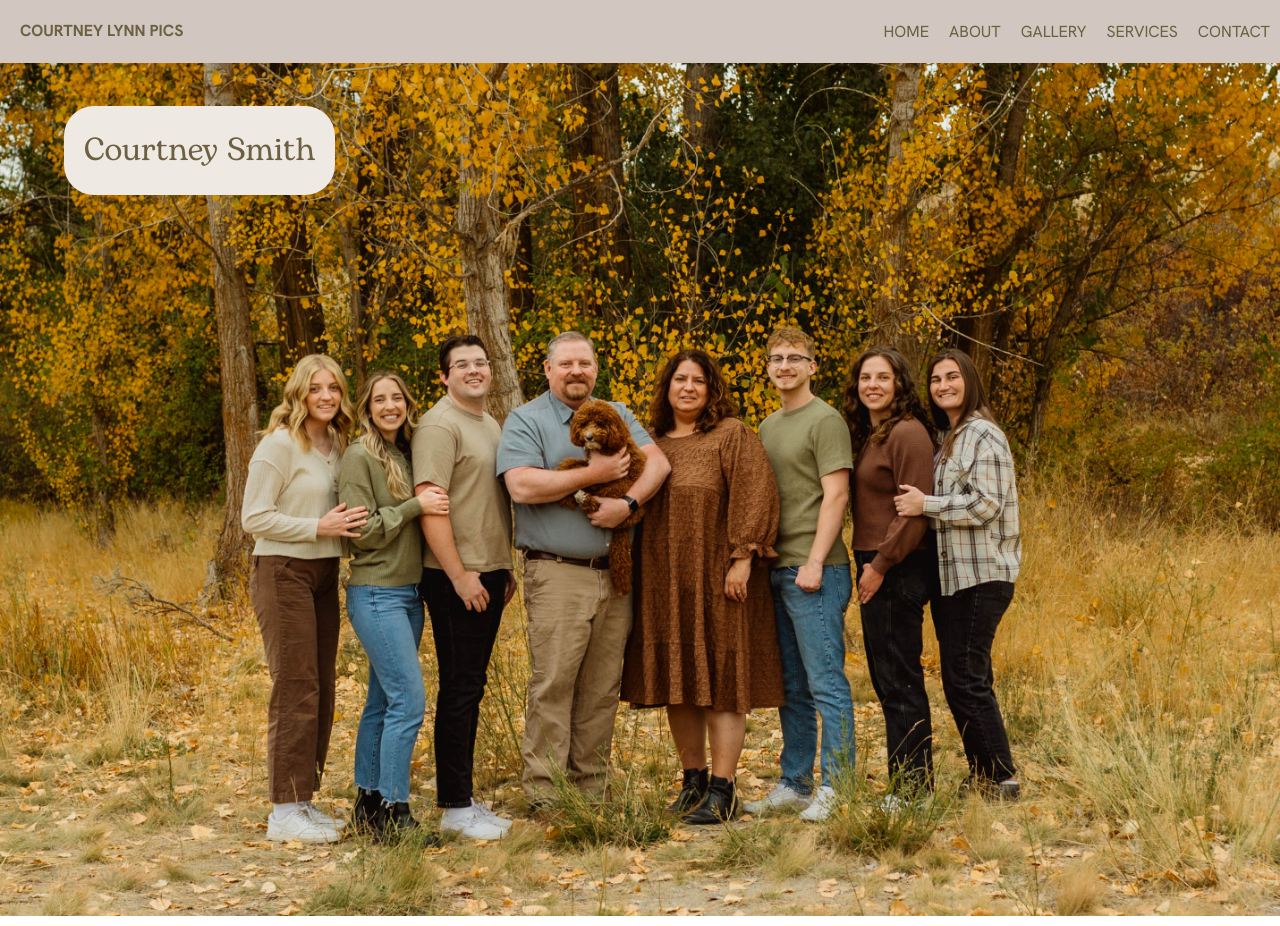
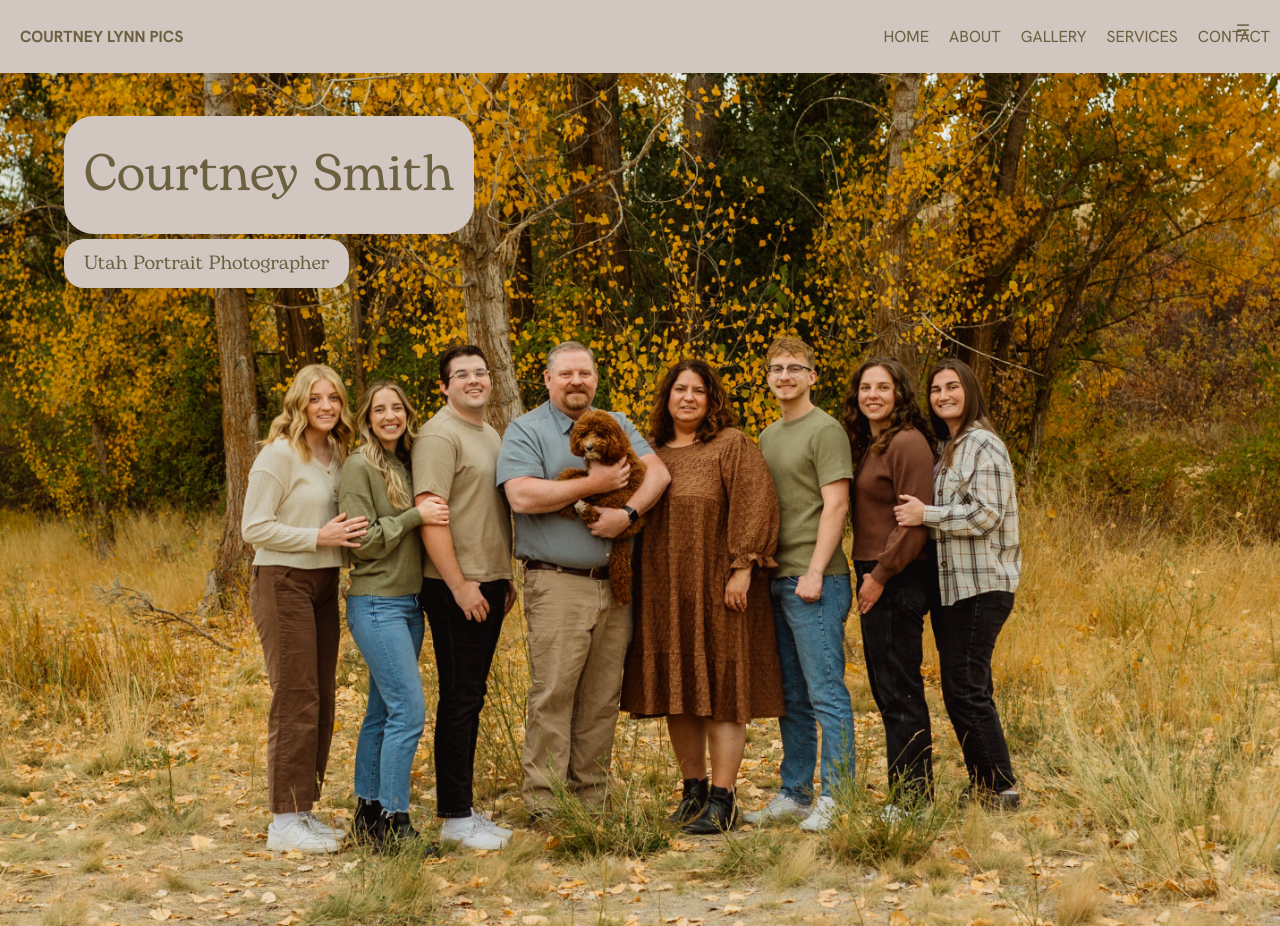
Before and after one commit to meganpierce1/PhotographyWebsite, a plain HTML site: page index.html in a window 1280 px wide. Drawn offline with nearby package versions, Linux system fonts and the light colour scheme.

Commit message:
Switched to mobile first development. Switched navbar logic. Midway through implementing intro section.

```diff
--- a/css/style.css
+++ b/css/style.css
@@ -18,6 +18,7 @@
     margin: 0 auto;
     display: flex;
     justify-content: space-between;
+    align-items: center;
     text-transform: uppercase;
     font-family: "Hanken Grotesk", sans-serif;
   }
@@ -46,35 +47,115 @@
     padding: 5px;
   }
 
+  .nav-link {
+    display: none;
+  }
+
   .dropdownLink {
-    display: none;
+    display: block;
+  }
+
+  ul.topnav.responsive {
+    flex-direction: column;
+    text-align: right;
+    padding-bottom: 20px;
+  }
+
+  ul.topnav.responsive .nav-link {
+    display: block;
+  }
+
+  ul.topnav li.dropdownLink, ul.topnav.responsive li.dropdownLink {
+      display: block;
+      position: absolute;
+      top: 15px;
+      right: 20px;
+  }
+
+  ul.topnav.responsive li {
+      position: relative;
+      top: 30px;
+      right: 20px;
   }
 
   .intro-section {
     /* display: flex; */
     /* margin: auto; */
     position: relative;
+    /* height: 100vh; */
+    overflow: hidden;
   }
+
   .intro-pic {
     width: 100%;
+    display: block; /* removes extra container space beneath image */
+    /* height: 100%; */
+    /* object-fit: cover; */
+    /* object-position: top 0 right 10px; */
+    /* object-position: center 40%;
+    transition: transform 0.3s ease; Adds smooth zoom effect */
+
     /* margin: auto; */
   }
 
-  .title-box {
-    background-color: #EFE9E4;
+  .title-container {
     position: absolute;
-    border-radius: 30px;
-    padding: 20px;
+    display: flex;
+    flex-direction: column;
+    align-items: left;
     top: 5%;
     left: 5%;
-    font-size: clamp(1rem, 2.5vw, 3rem);
+  }
+
+  .title-box {
+    /* background-color: #EFE9E4; */
+    background-color: #D1C7C0;
+    /* position: absolute;
+    top: 5%;
+    left: 5%; */
+    margin: auto;
+    padding: 20px;
+    border-radius: 30px;
+    /* font-size: clamp(1rem, 2.5vw, 3rem); */
+    font-size: clamp(1rem, 4vw, 5rem)
+}
+
+  .title-secondary {
+    /* background-color: #EFE9E4; */
+    background-color: #D1C7C0;
+    /* position: absolute; */
+    /* top: 17%;
+    left: 5%; */
+    margin-top: 5px;
+    padding: 10px 20px;
+    border-radius: 20px;
+    font-size: 1.5vw;
+    align-self: flex-start;
+  }
+
+  .second-section {
+    background-color: grey;
+    height: 150vh;
+  }
+
+  @media (min-width:760px) {
+
+    ul.topnav li a.nav-link {
+        display: block;
+    }
+
+    .dropdownLink {
+        display: none;
+    }
+
+
+
+
   }
 
 
 
-
-
-  @media (max-width: 760px) {
+  /* @media (max-width: 760px) {
     ul.topnav li a.nav-link {
       display: none;
     }
@@ -94,7 +175,6 @@
     }
 
     ul.topnav li.dropdownLink, ul.topnav.responsive li.dropdownLink {
-        /*instead of adding this I think we could just move the "position: relative and top: 30px" into the ul.topnav.responsive li a.nav-link rule and not create the new ul.topnav.responsive li rule. That way, all of the list items besides the trigram would move because the trigram has a different class. then we wouldn't have to reset the trigram, it would just stay put. */
         display: block;
         position: absolute;
         top: 15px;
@@ -107,4 +187,4 @@
         right: 20px;
     }
 
-  }
+  } */
--- a/index.html
+++ b/index.html
@@ -22,16 +22,26 @@
       <li><a class="nav-link" href="#">Gallery</a></li>
       <li><a class="nav-link" href="#">Services</a></li>
       <li><a class="nav-link" href="#">Contact</a></li>
-      <li class="dropdownLink"><a onclick="toggleDropdown(event)" href="">&#9776;</a></li>
+      <li class="dropdownLink responsive"><a onclick="toggleDropdown(event)" href="">&#9776;</a></li>
     </ul>
   </nav>
 
+  <!-- <div class="intro-section">
+    <img class="intro-pic" src="Assets/PierceFamily.jpg"/>
+    <div class="title-box">Courtney Smith</div>
+    <div class="title-secondary">Utah Portrait Photographer</div>
+  </div> -->
+
   <div class="intro-section">
     <img class="intro-pic" src="Assets/PierceFamily.jpg"/>
-    <div class="title-box">Courtney Smith</div>
+    <div class="title-container">
+      <div class="title-box">Courtney Smith</div>
+      <div class="title-secondary">Utah Portrait Photographer</div>
+    </div>
   </div>
 
-
+  <div class="second-section">
+  </div>
 
 
 
```
Also changed, not shown: Assets/PierceFamilyCropped.jpg (added).
